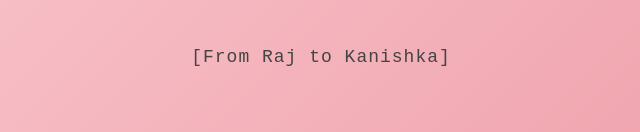
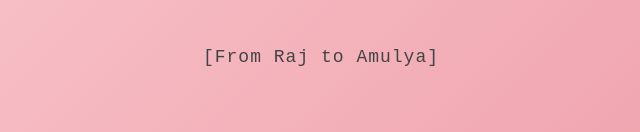
Before and after one commit to rajchat9990/ihopeyoulikee, a plain HTML site: page index.html in a window 1280 px wide. Shown: the part 682-814 px from the top of the page, 319-959 px from the left. Drawn offline with Linux system fonts and the light colour scheme.

Commit message:
Update subtitle from 'Kanishka' to 'Amulya'

```diff
--- a/index.html
+++ b/index.html
@@ -90,7 +90,7 @@
     <audio id="birthdaySong" loop>
       <source src="assets/song2.mp3" type="audio/mpeg">
     </audio>
-    <p class="subtitle">[From Raj to Kanishka]</p>
+    <p class="subtitle">[From Raj to Amulya]</p>
   </div>
 
   <script>
```
